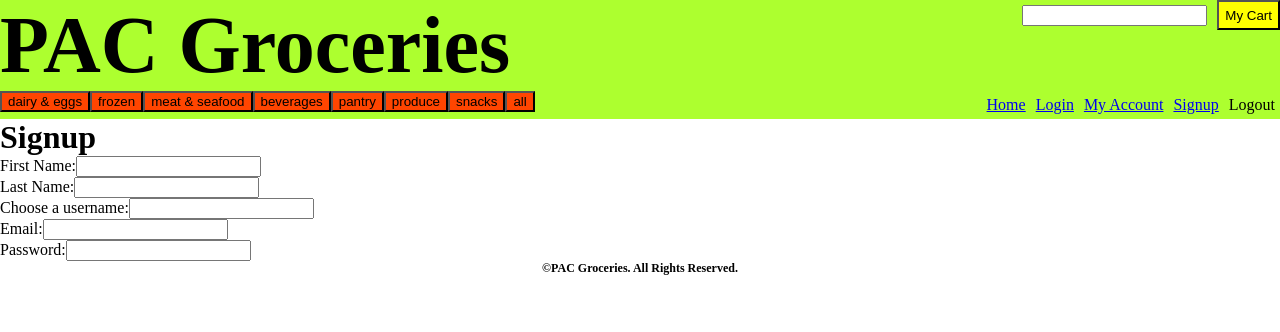
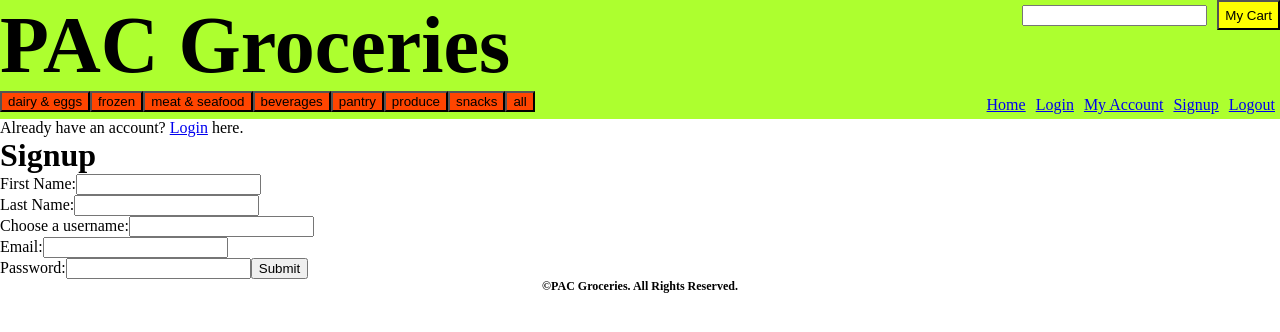
Before and after one commit to aejantz2015/online-groceries, a React (Vite) app in the folder client/: page /signup in a window 1280 px wide. Shown: the top 332 px of the page. Built offline with nearby package versions, Linux system fonts and the light colour scheme.

Commit message:
user can sign up and log out

```diff
--- a/client/src/components/Nav/index.jsx
+++ b/client/src/components/Nav/index.jsx
@@ -1,5 +1,6 @@
 import { NavLink, useLocation } from "react-router-dom";
-import './style.css'
+import auth from "../../utils/auth";
+import "./style.css";
 
 function Nav() {
   const currentPage = useLocation().pathname;
@@ -45,7 +46,11 @@ function Nav() {
             Signup
           </NavLink>
         </li>
-        <li>Logout</li>
+        <li>
+          <a href="/" onClick={() => auth.logout()}>
+            Logout
+          </a>
+        </li>
       </ul>
     </>
   );
--- a/client/src/pages/Signup.jsx
+++ b/client/src/pages/Signup.jsx
@@ -1,22 +1,67 @@
+import { useMutation } from "@apollo/client";
+import { useState } from "react";
+import auth from "../utils/auth";
+import { CREATE_USER } from "../utils/mutations";
+import { Link } from "react-router-dom";
+
 function Signup() {
+  const [formState, setFormState] = useState({
+    firstname: " ",
+    lastName: " ",
+    username: " ",
+    email: " ",
+    password: " ",
+  });
+
+  const [addUser] = useMutation(CREATE_USER);
+
+  const handleFormSubmit = async (event) => {
+    event.preventDefault();
+    const response = await addUser({
+      variables: {
+        firstName: formState.firstName,
+        lastName: formState.lastName,
+        username: formState.username,
+        email: formState.email,
+        password: formState.password,
+      },
+    });
+    console.log(response);
+
+    const token = response.data.createUser.token;
+    auth.login(token);
+  };
+
+  const handleChange = (event) => {
+    const { name, value } = event.target;
+    setFormState({
+      ...formState,
+      [name]: value,
+    });
+  };
+
   return (
     <>
+      <p>
+        Already have an account? <Link to="/login">Login</Link> here.
+      </p>
       <h1>Signup</h1>
-      <form>
+      <form onSubmit={handleFormSubmit}>
         <label htmlFor="firstName">First Name:</label>
-        <input type="text" name="firstName" />
+        <input type="text" name="firstName" onChange={handleChange} />
         <br />
         <label htmlFor="lastName">Last Name:</label>
-        <input type="text" name="lastName" />
+        <input type="text" name="lastName" onChange={handleChange} />
         <br />
         <label htmlFor="username">Choose a username:</label>
-        <input type="text" name="username" />
+        <input type="text" name="username" onChange={handleChange} />
         <br />
         <label htmlFor="email">Email:</label>
-        <input type="text" name="email" />
+        <input type="text" name="email" onChange={handleChange} />
         <br />
         <label htmlFor="password">Password:</label>
-        <input type="password" name="password" />
+        <input type="password" name="password" onChange={handleChange} />
+        <button type="submit">Submit</button>
       </form>
     </>
   );
--- a/client/src/utils/mutations.js
+++ b/client/src/utils/mutations.js
@@ -1,23 +1,26 @@
 import { gql } from "@apollo/client";
 
 export const CREATE_USER = gql`
-  mutation addProfile(
-    $first_name: String!
-    $last_name: String!
+  mutation createUser(
+    $firstName: String!
+    $lastName: String!
     $username: String!
     $email: String!
     $password: String!
   ) {
-    addProfile(
-      first_name: $first_name
-      last_name: $last_name
+    createUser(
+      firstName: $firstName
+      lastName: $lastName
       username: $username
       email: $email
       password: $password
     ) {
       token
-      profile {
+      user {
         _id
+        email
+        firstName
+        lastName
         username
       }
     }
```
